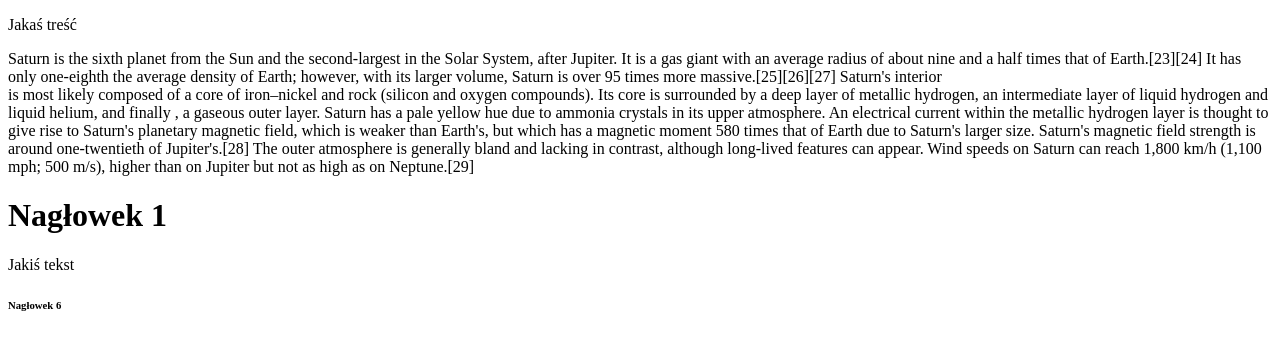
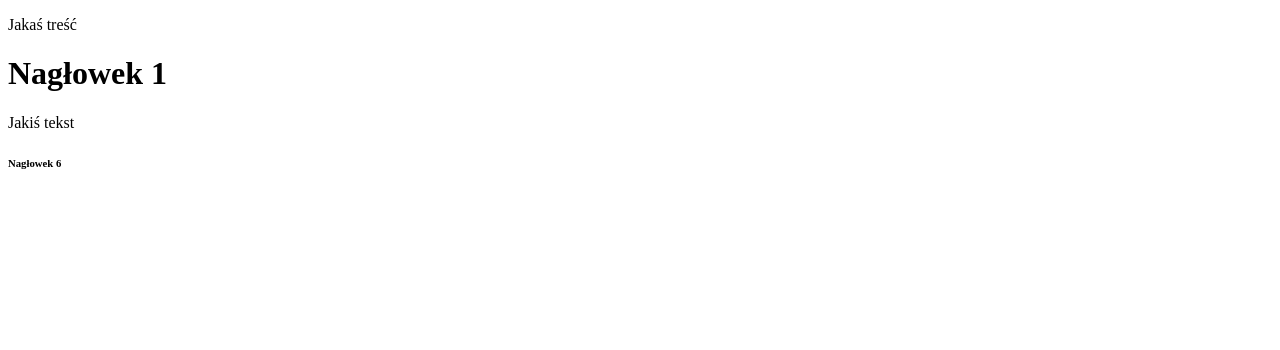
Before and after one commit to przemjan/starySacz2023, a plain HTML site: page index.html in a window 1280 px wide. Drawn offline with Linux system fonts and the light colour scheme.

Commit message:
commit nr 2

```diff
--- a/index.html
+++ b/index.html
@@ -4,21 +4,16 @@
     <meta charset="UTF-8">
     <title>Tytuł</title>
 </head>
+
 <body>
 
 <p>Jakaś treść</p>
-<p>Saturn is the sixth planet from the Sun and the second-largest in the Solar System, after Jupiter. It is a gas giant with an average radius of about nine and a half times that of Earth.[23][24] It has only one-eighth the average density of Earth; however, with its larger volume, Saturn is over 95 times more massive.[25][26][27]
-
-    Saturn's interior <br> is most likely composed
-    of a core of iron–nickel and rock
-    (silicon and oxygen compounds).
-    Its core is surrounded by a deep layer of metallic hydrogen, an intermediate layer of liquid
-    hydrogen and liquid helium, and finally
-    , a gaseous outer layer. Saturn has a pale yellow hue due to ammonia crystals in its upper atmosphere. An electrical current within the metallic hydrogen layer is thought to give rise to Saturn's planetary magnetic field, which is weaker than Earth's, but which has a magnetic moment 580 times that of Earth due to Saturn's larger size. Saturn's magnetic field strength is around one-twentieth of Jupiter's.[28] The outer atmosphere is generally bland and lacking in contrast, although long-lived features can appear. Wind speeds on Saturn can reach 1,800 km/h (1,100 mph; 500 m/s), higher than on Jupiter but not as high as on Neptune.[29] </p>
-
 <h1> Nagłowek 1 </h1>
 <p>Jakiś tekst</p>
 <h6> Nagłowek 6 </h6>
+
 <!-- https://github.com/przemjan/starySacz2023 -->
+
 </body>
+
 </html>
```
